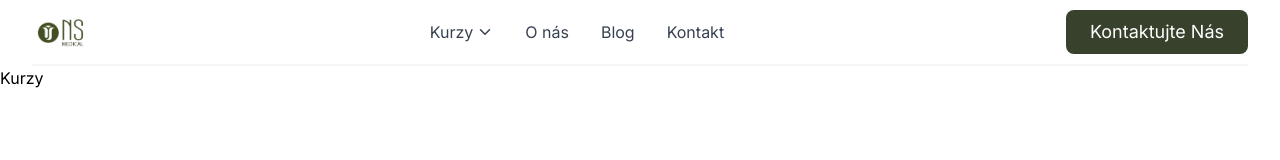
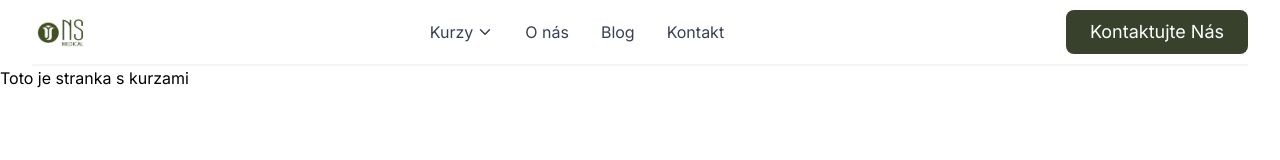
Before and after one commit to dejvidEm/dentistry_courses, a React (Vite) app: page /about in a window 1280 px wide. Shown: the top 160 px of the page. Built offline with nearby package versions, Linux system fonts and the light colour scheme.

Commit message:
upravil som page s kurzami

```diff
--- a/src/components/pages/Kurzy.tsx
+++ b/src/components/pages/Kurzy.tsx
@@ -2,7 +2,11 @@ import React from 'react'
 
 const Kurzy = () => {
   return (
-    <div>Kurzy</div>
+    <div>
+      <div>
+        Toto je stranka s kurzami
+      </div>
+    </div>
   )
 }
 
```
